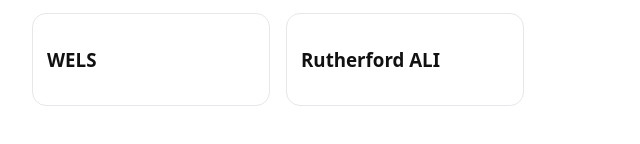
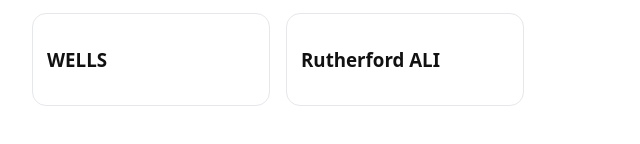
Before and after one commit to Cievny/KalkulackY, a plain HTML site: page tools/index.html in a window 1280 px wide. Shown: the part 358-502 px from the top of the page, 108-748 px from the left. Drawn offline with Linux system fonts and the light colour scheme.

Commit message:
Update index.html

```diff
--- a/tools/index.html
+++ b/tools/index.html
@@ -18,7 +18,7 @@
   <a class="card" href="/tools/SVP"><h3>SVP klasifikacia panva</h3></a>
   <a class="card" href="/tools/CEAP/"><h3>CEAP klasifikacia</h3></a>
   <a class="card" href="/tools/Villalta/"><h3>Villalta</h3></a>
-  <a class="card" href="/tools/WELS/"><h3>WELS</h3></a>
+  <a class="card" href="/tools/WELLS/"><h3>WELLS</h3></a>
   <a class="card" href="/tools/ALI/"><h3>Rutherford ALI</h3></a>
 </div>
 </body></html>
```
